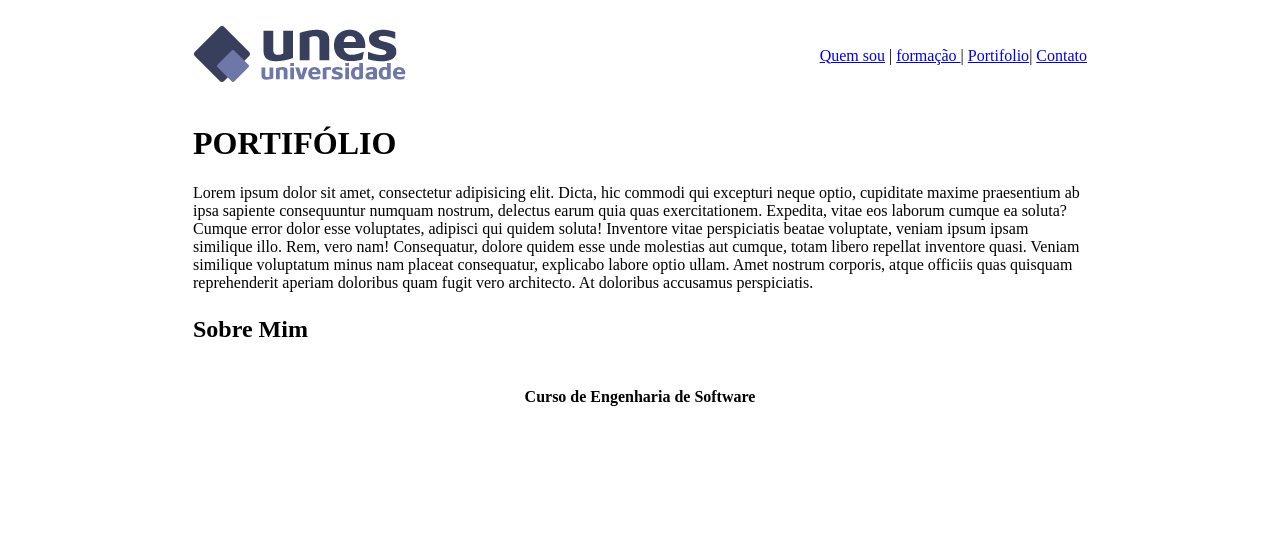
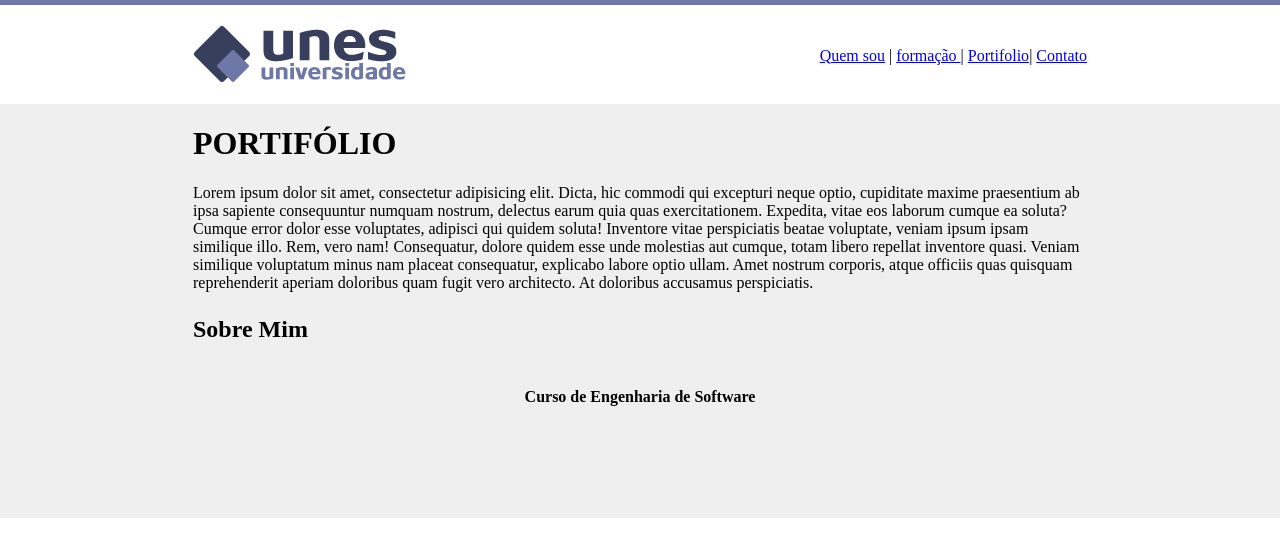
Before and after one commit to sivaldo-almeida1973/postifolio, a plain HTML site: page portifolio.html in a window 1280 px wide. Drawn offline with Linux system fonts and the light colour scheme.

Commit message:
Update portifolio.html

```diff
--- a/portifolio.html
+++ b/portifolio.html
@@ -5,7 +5,7 @@
     <meta name="viewport" content="width=device-width, initial-scale=1.0">
     <title>Portifolio Pessoal</title>
 </head>
-<body background="imagem/primeCurso (3).png" >
+<body background="imagem/fundo.png" >
 
     <table border="0" width="900px" align="center">
         <tr>
```
